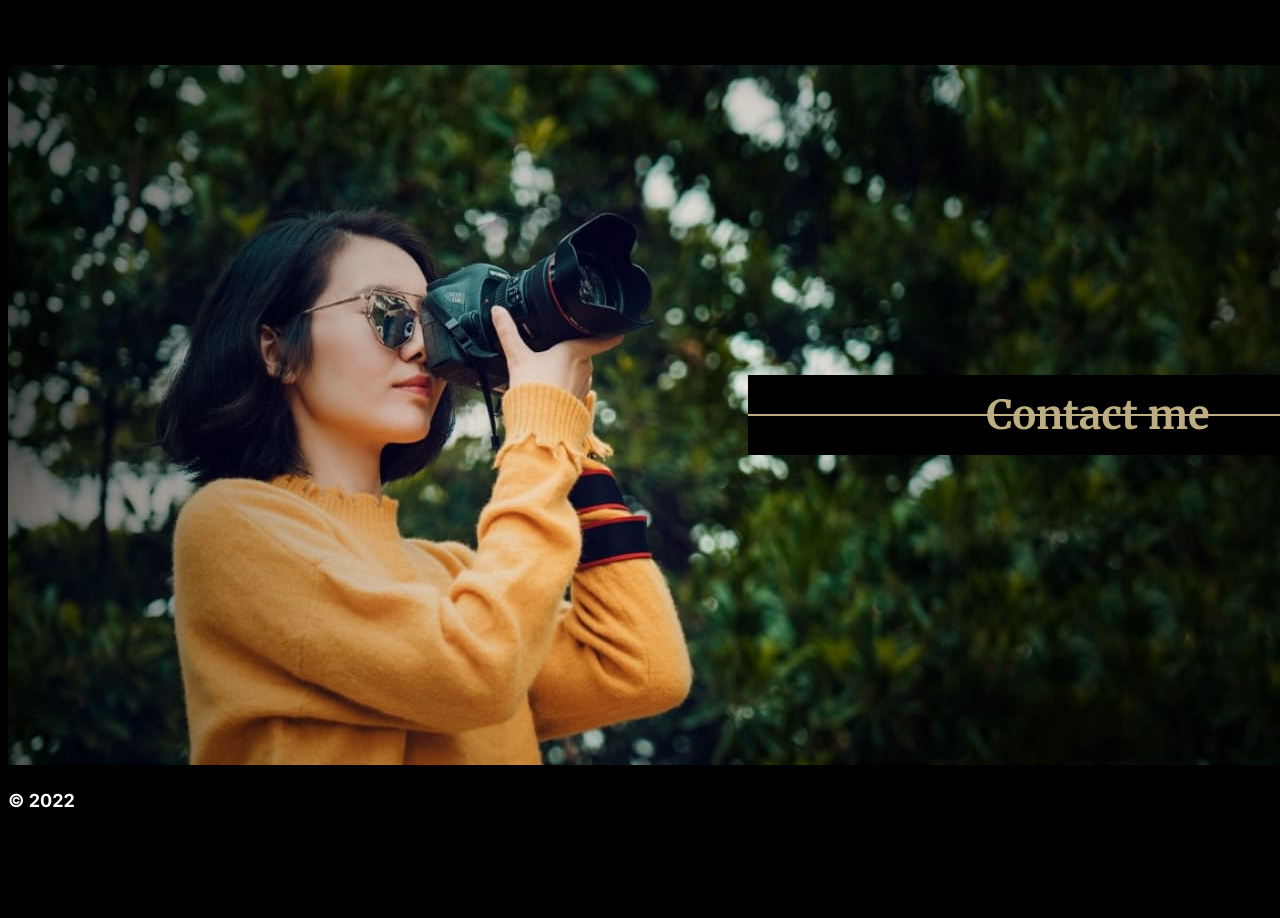
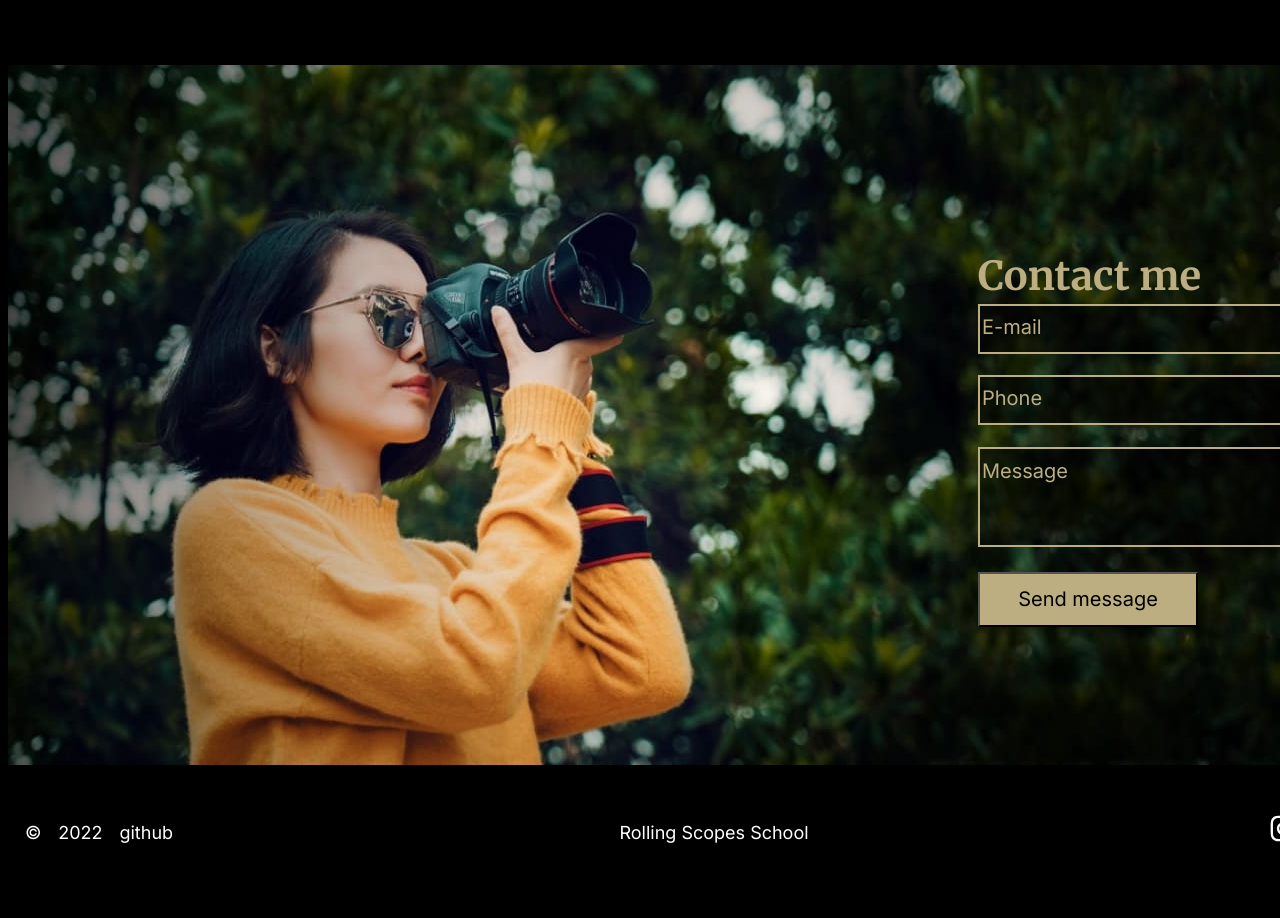
Before and after one commit to WetaMilovanova/portfolio, a plain HTML site: page index.html in a window 1280 px wide. Shown: the part 4715-5633 px from the top of the page. Drawn offline with Linux system fonts and the light colour scheme.

Commit message:
feat: add footer, links and icons

```diff
--- a/index.html
+++ b/index.html
@@ -30,7 +30,7 @@
                     <button class="en">en</button>
                     <button class="ru">/ru</button>
                 </div>
-
+            </div>
         </div>
     </header>
 
@@ -184,20 +184,61 @@
             </section>
 
             <section class="contacts" id="Contacts">
-                <div class="section-title">
-                    <h2 class="text-title-5">Contact me</h2>
+                <div class="place-response">
+
+                    <div class="section-title-1">
+                        <h2 class="text-title-5">Contact me</h2>
+                    </div>
+
+                    <div>
+                        <input class="email" type="email" placeholder="E-mail">
+                    </div>
+
+                    <div>
+                        <input class="phone" type="tel" placeholder="Phone">
+                    </div>
+
+                    <div>
+                        <textarea class="message" placeholder="Message"></textarea>
+                    </div>
+
+                    <div>
+                        <button class="response-button">Send message</button>
+                    </div>
                 </div>
+
+
             </section>
         </div>
     </main>
 
     <footer class="footer-container">
         <div class="container">
-            <p><b>&copy; 2022</b></p>
+            <div class="footer-data">
+                <div class="github">
+                    <span>&copy;</span>
+                    <span>2022</span>
+                    <a href="https://github.com/WetaMilovanova">github</a>
+                </div>
+
+                <div class="rolling-s">
+                    <a href="https://rs.school/js-stage0/">Rolling Scopes School</a>
+                </div>
+
+                <div class="social">
+                    <img class="inst" src="./assets/svg/inst.svg" width="26.5px" height="26.5px" alt="instagram-icon">
+                    <img class="fb" src="./assets/svg/fb.svg" width="26.5px" height="26.5px" alt="fb-icon">
+                    <img class="tw" src="./assets/svg/twitter.svg" width="26.5px" height="26.5px" alt="twitter-icon">
+                    <img class="pin" src="./assets/svg/pinterest.svg" width="26.5px" height="26.5px" alt="pinterest-icon">
+                </div>
+            </div>
+
+
+
+
         </div>
     </footer>
 
     <script src="./index.js"></script>
-
 </body>
 </html>
--- a/style.css
+++ b/style.css
@@ -516,6 +516,18 @@ body {
     width: 1440px;
     height: 700px;
     background-image: url(./assets/img/contacts.jpg);
+    background-size: auto 700px;
+    background-position: center center;
+}
+
+.section-title-1 {
+    display: flex;
+    flex-direction: row;
+    justify-content: center;
+    align-items: flex-start;
+    width: 450px;
+    height: 80px;
+    color: #BDAE82;
 }
 
 .text-title-5 {
@@ -527,21 +539,189 @@ body {
     font-weight: bold;
     font-size: 40px;
     line-height: 80px;
-    text-align: center;
+    text-align: left;
     color: #BDAE82;
 }
 
+.place-response {
+    display: flex;
+    flex-direction: column;
+    justify-content: space-around;
+    align-items: flex-start;
+    width: 450px;
+    height: 445px;
+    margin-right: 20px;
+}
+
+.email {
+    width: 450px;
+    height: 50px;
+    border: 2px solid #BDAE82;
+    box-sizing: border-box;
+    border-radius: 0px;
+    background-image: url(./assets/img/contacts.jpg);
+    background: rgba(0, 0, 0, 0.5);
+    background-size: auto 700px;
+}
+
+.phone {
+    width: 450px;
+    height: 50px;
+    border: 2px solid #BDAE82;
+    box-sizing: border-box;
+    border-radius: 0px;
+    background-image: url(./assets/img/contacts.jpg);
+    background: rgba(0, 0, 0, 0.5);
+    background-size: auto 700px;
+}
+
+.message {
+    width: 450px;
+    height: 100px;
+    border: 2px solid #BDAE82;
+    box-sizing: border-box;
+    border-radius: 0px;
+    background-image: url(./assets/img/contacts.jpg);
+    background: rgba(0, 0, 0, 0.5);
+    background-size: auto 700px;
+}
+
+.response-button {
+    width: 220px;
+    height: 55px;
+    font-family: Inter;
+    font-style: normal;
+    font-weight: normal;
+    font-size: 20px;
+    line-height: 40px;
+    text-align: center;
+    color: #000000;
+    background: #BDAE82;
+    border-radius: 0px;
+}
+
+::placeholder {
+    font-family: Inter;
+    font-style: normal;
+    font-weight: normal;
+    font-size: 20px;
+    line-height: 40px;
+    color: #bdae82;
+  }
+
+  textarea {
+    font-family: Inter;
+    font-style: normal;
+    font-weight: normal;
+    font-size: 20px;
+    line-height: 40px;
+    color: #bdae82;
+    resize: none
+  }
+
 .footer-container {
     display: flex;
-    flex-direction: column;
-    justify-content:space-between;
-    align-items:baseline;
-    width: 1440px;
+    flex-direction: row;
+    justify-content: space-between;
+    align-items: center;
     height: 150px;
     font-family: Inter;
     font-style: normal;
     font-weight: normal;
     font-size: 18px;
     line-height: 36px;
-    color:#FFFFFF
+    color:#FFFFFF;
+    background-color: black;
 }
+
+.footer-data {
+    display: flex;
+    flex-direction: row;
+    justify-content: space-between;
+    align-items: center;
+    width: 1440px;
+    height: 150px;
+    text-decoration: none;
+    color: #FFFFFF;
+}
+
+.github {
+    display: flex;
+    flex-direction: row;
+    justify-content: space-evenly;
+    width: 182px;
+    height: 50px;
+
+}
+
+.github a {
+    text-decoration: none;
+    color: #FFFFFF;
+}
+
+.github a:visited {
+    text-decoration: none;
+    color: #FFFFFF;
+}
+
+.github a:hover {
+    text-decoration: none;
+    color:#bdae82;
+}
+
+.github a:visited:hover {
+    text-decoration: none;
+    color:#bdae82;
+}
+
+.rolling-s {
+    width: 211px;
+    height: 50px;
+}
+
+.rolling-s a {
+    text-decoration: none;
+    color: #FFFFFF;
+}
+
+.rolling-s a:visited {
+    text-decoration: none;
+    color: #FFFFFF;
+}
+
+.rolling-s a:hover {
+    text-decoration: none;
+    color:#bdae82;
+}
+
+.rolling-s a:visited:hover {
+    text-decoration: none;
+    color:#bdae82;
+}
+.social {
+    display: flex;
+    flex-direction: row;
+    justify-content: space-around;
+    width: 188px;
+    height: 50px;
+}
+
+.inst:hover {
+    filter: invert(26%) sepia(15%) saturate(638%) hue-rotate(7deg) brightness(92%)
+      contrast(87%);
+}
+
+.fb:hover {
+    filter: invert(26%) sepia(15%) saturate(638%) hue-rotate(7deg) brightness(92%)
+      contrast(87%);
+}
+
+.tw:hover {
+    filter: invert(26%) sepia(15%) saturate(638%) hue-rotate(7deg) brightness(92%)
+      contrast(87%);
+}
+
+.pin:hover {
+    filter: invert(26%) sepia(15%) saturate(638%) hue-rotate(7deg) brightness(92%)
+      contrast(87%);
+}
```
Also changed, not shown: assets/svg/fb.svg (added), assets/svg/github2.svg (deleted), assets/svg/inst.svg (added), assets/svg/pinterest.svg (added), assets/svg/twitter.svg (added).
